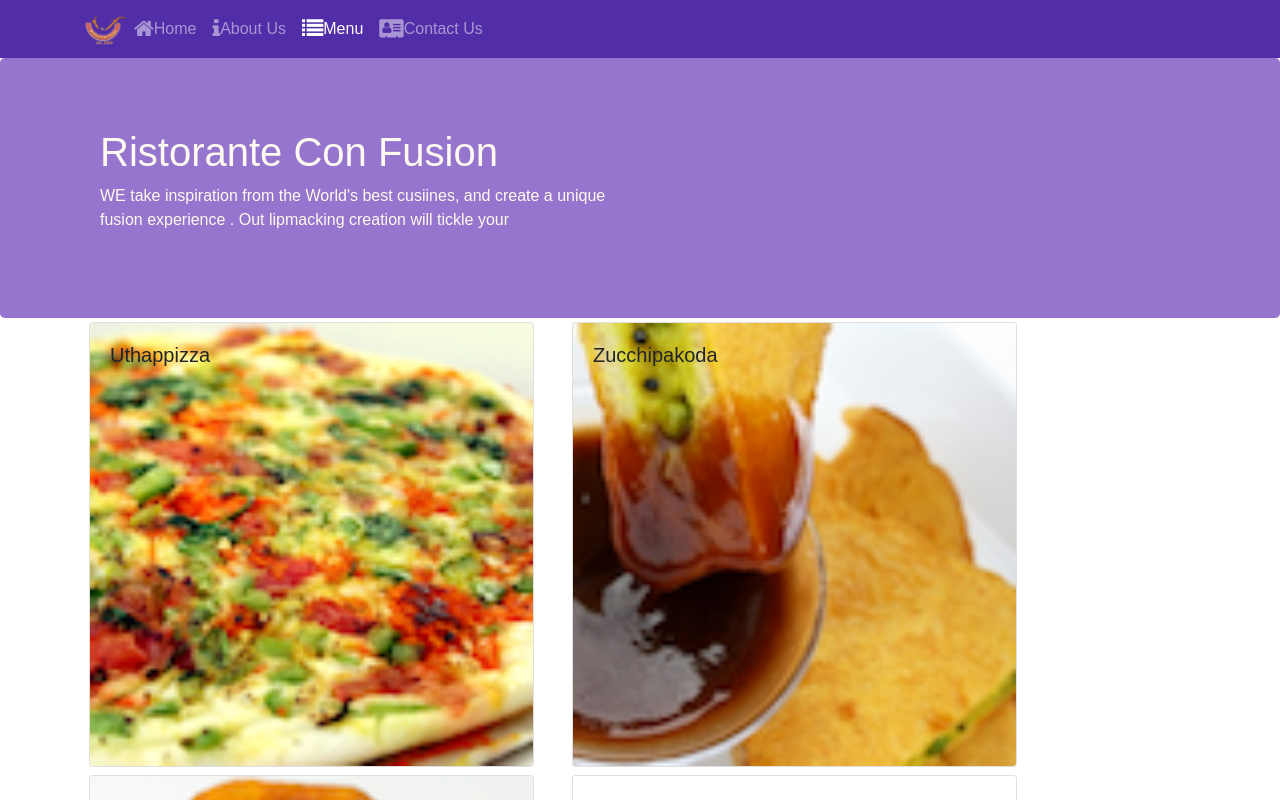
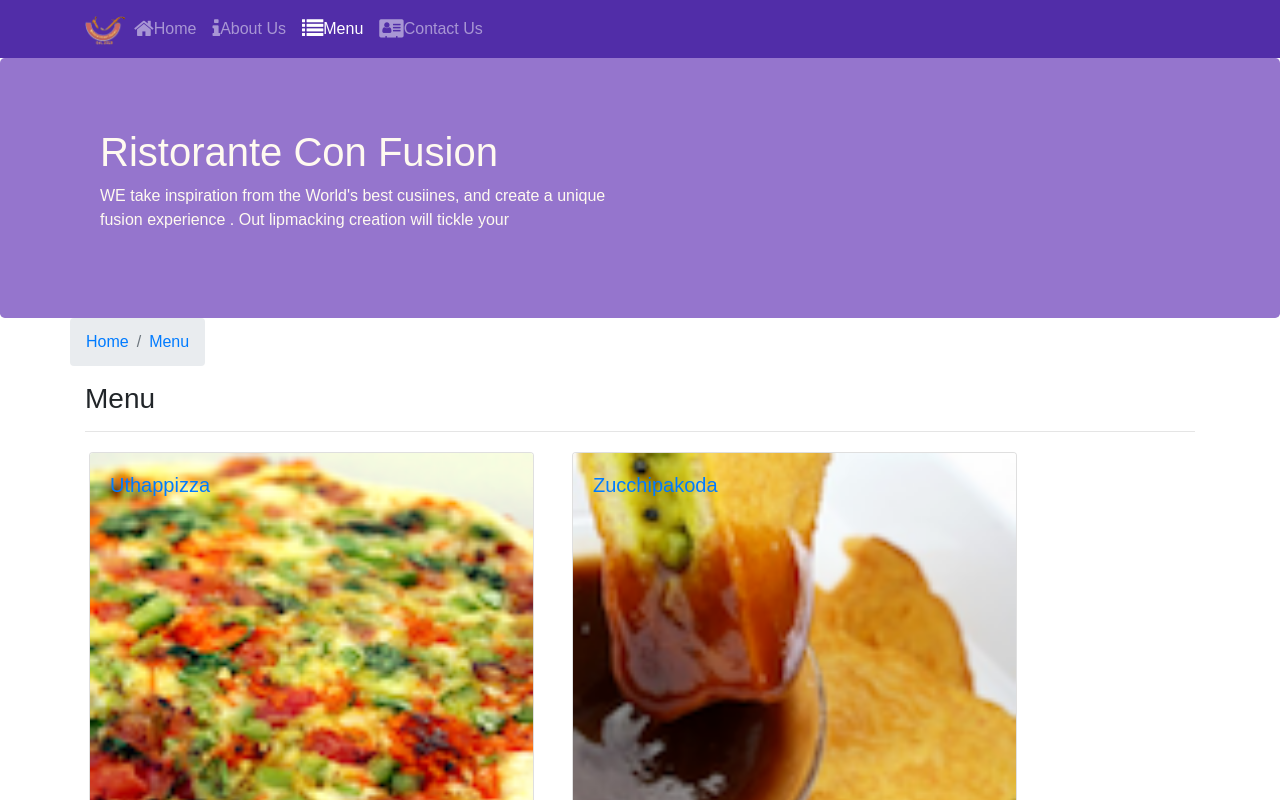
Before and after one commit to webkhushboo/ReactRestaurantApp, a React (Create React App) app: page /menu in a window 1280 px wide. Shown: the top 800 px of the page. Built offline with nearby package versions, Linux system fonts and the light colour scheme.

Commit message:
Single page application part 2

```diff
--- a/src/components/CommentsComponent.js
+++ b/src/components/CommentsComponent.js
@@ -19,13 +19,11 @@ function RenderComments({ comment }) {
 }
 
 const Comments = props => {
-  if (props.dish) {
-    const comments = props.dish.comments.map(comment => {
+  if (props.comments.length > 0) {
+    const comments = props.comments.map(comment => {
       return (
-        <div className="row">
-          <div className="col-12">
-            <RenderComments comment={comment} />
-          </div>
+        <div className="col-12" key={comment.id}>
+          <RenderComments comment={comment} />
         </div>
       );
     });
--- a/src/components/ContactComponent.js
+++ b/src/components/ContactComponent.js
@@ -1,8 +1,21 @@
 import React from "react";
-
+import { Breadcrumb, BreadcrumbItem } from "reactstrap";
+import { Link } from "react-router-dom";
 function Contact(props) {
   return (
     <div className="container">
+      <div className="row">
+        <div className="col-12">
+          <Breadcrumb>
+            <BreadcrumbItem>
+              <Link to="/home">Home</Link>
+            </BreadcrumbItem>
+            <BreadcrumbItem active>
+              <Link to="/contactus">Contact Us</Link>
+            </BreadcrumbItem>
+          </Breadcrumb>
+        </div>
+      </div>
       <div className="row row-content">
         <div className="col-12">
           <h3>Location Information</h3>
--- a/src/components/DishdetailComponent.js
+++ b/src/components/DishdetailComponent.js
@@ -1,5 +1,15 @@
 import React from "react";
-import { Card, CardImg, CardBody, CardTitle, CardText } from "reactstrap";
+import {
+  Card,
+  CardImg,
+  CardBody,
+  CardTitle,
+  CardText,
+  Breadcrumb,
+  BreadcrumbItem
+} from "reactstrap";
+import { Link } from "react-router-dom";
+import Comments from "../components/CommentsComponent";
 
 function RenderDish({ dish }) {
   if (dish != null) {
@@ -19,9 +29,24 @@ function RenderDish({ dish }) {
 
 const DishDetail = props => {
   return (
-    <div className="row">
+    <div className="container">
       <div className="col-12">
-        <RenderDish dish={props.selectedDish} />
+        <Breadcrumb>
+          <BreadcrumbItem>
+            <Link to="/menu">Menu</Link>
+          </BreadcrumbItem>
+          <BreadcrumbItem active>
+            <Link to={`/menu/${props.dish.id}`}>{props.dish.name}</Link>
+          </BreadcrumbItem>
+        </Breadcrumb>
+      </div>
+      <div className="row">
+        <div className="col-6">
+          <RenderDish dish={props.dish} />
+        </div>
+        <div className="col-6">
+          <Comments comments={props.comments} />
+        </div>
       </div>
     </div>
   );
--- a/src/components/MainComponent.js
+++ b/src/components/MainComponent.js
@@ -6,6 +6,7 @@ import { LEADERS } from "../shared/leaders";
 import { PROMOTIONS } from "../shared/promotions";
 import Header from "../components/HeaderComponent";
 import Footer from "../components/FooterComponent";
+import DishDetail from "../components/DishdetailComponent";
 import Contact from "./ContactComponent";
 import Home from "../components/HomeComponent";
 import { Switch, Route, Redirect } from "react-router-dom";
@@ -32,6 +33,22 @@ class Main extends Component {
         />
       );
     };
+
+    const DishWithId = ({ match }) => {
+      return (
+        <DishDetail
+          dish={
+            this.state.dishes.filter(
+              dish => dish.id === parseInt(match.params.dishId, 10)
+            )[0]
+          }
+          comments={this.state.comments.filter(
+            comment => comment.dishId === parseInt(match.params.dishId, 10)
+          )}
+        />
+      );
+    };
+
     return (
       <div>
         <Header />
@@ -41,7 +58,8 @@ class Main extends Component {
             exact
             path="/menu"
             component={() => <Menu dishes={this.state.dishes} />}
-          />{" "}
+          />
+          <Route path="/menu/:dishId" component={DishWithId} />} />
           <Route exact path="/contactus" component={Contact} />} />
           <Redirect to="/home" />
         </Switch>
--- a/src/components/MenuComponent.js
+++ b/src/components/MenuComponent.js
@@ -1,13 +1,23 @@
 import React from "react";
-import { Card, CardImg, CardImgOverlay, CardTitle } from "reactstrap";
+import {
+  Card,
+  CardImg,
+  CardImgOverlay,
+  CardTitle,
+  Breadcrumb,
+  BreadcrumbItem
+} from "reactstrap";
+import { Link } from "react-router-dom";
 
 function RenderMenuItem({ dish }) {
   return (
     <Card>
-      <CardImg width="100%" src={dish.image} alt={dish.name} />
-      <CardImgOverlay>
-        <CardTitle>{dish.name}</CardTitle>
-      </CardImgOverlay>
+      <Link to={`/menu/${dish.id}`}>
+        <CardImg width="100%" src={dish.image} alt={dish.name} />
+        <CardImgOverlay>
+          <CardTitle>{dish.name}</CardTitle>
+        </CardImgOverlay>
+      </Link>
     </Card>
   );
 }
@@ -21,6 +31,20 @@ const Menu = props => {
   });
   return (
     <div className="container">
+      <div className="row">
+        <Breadcrumb>
+          <BreadcrumbItem>
+            <Link to="/home">Home</Link>
+          </BreadcrumbItem>
+          <BreadcrumbItem active>
+            <Link to="/menu">Menu</Link>
+          </BreadcrumbItem>
+        </Breadcrumb>
+        <div className="col-12">
+          <h3>Menu</h3>
+          <hr />
+        </div>
+      </div>
       <div className="row">{menu}</div>
     </div>
   );
--- a/src/shared/leaders.js
+++ b/src/shared/leaders.js
@@ -1,38 +1,42 @@
 export const LEADERS = [
   {
     id: 0,
-      name: 'Peter Pan',
-      image: '/assets/images/alberto.png',
-      designation: 'Chief Epicurious Officer',
-      abbr: 'CEO',
+    name: "Peter Pan",
+    image: "/assets/images/alberto.png",
+    designation: "Chief Epicurious Officer",
+    abbr: "CEO",
     featured: false,
-      description: "Our CEO, Peter, credits his hardworking East Asian immigrant parents who undertook the arduous journey to the shores of America with the intention of giving their children the best future. His mother's wizardy in the kitchen whipping up the tastiest dishes with whatever is available inexpensively at the supermarket, was his first inspiration to create the fusion cuisines for which The Frying Pan became well known. He brings his zeal for fusion cuisines to this restaurant, pioneering cross-cultural culinary connections."
+    description:
+      "Our CEO, Peter, credits his hardworking East Asian immigrant parents who undertook the arduous journey to the shores of America with the intention of giving their children the best future. His mother's wizardy in the kitchen whipping up the tastiest dishes with whatever is available inexpensively at the supermarket, was his first inspiration to create the fusion cuisines for which The Frying Pan became well known. He brings his zeal for fusion cuisines to this restaurant, pioneering cross-cultural culinary connections."
   },
   {
     id: 1,
-      name: 'Dhanasekaran Witherspoon',
-      image: '/assets/images/alberto.png',
-      designation: 'Chief Food Officer',
-      abbr: 'CFO',
+    name: "Dhanasekaran Witherspoon",
+    image: "/assets/images/alberto.png",
+    designation: "Chief Food Officer",
+    abbr: "CFO",
     featured: false,
-      description: 'Our CFO, Danny, as he is affectionately referred to by his colleagues, comes from a long established family tradition in farming and produce. His experiences growing up on a farm in the Australian outback gave him great appreciation for varieties of food sources. As he puts it in his own words, Everything that runs, wins, and everything that stays, pays!'
+    description:
+      "Our CFO, Danny, as he is affectionately referred to by his colleagues, comes from a long established family tradition in farming and produce. His experiences growing up on a farm in the Australian outback gave him great appreciation for varieties of food sources. As he puts it in his own words, Everything that runs, wins, and everything that stays, pays!"
   },
   {
     id: 2,
-      name: 'Agumbe Tang',
-      image: '/assets/images/alberto.png',
-      designation: 'Chief Taste Officer',
-      abbr: 'CTO',
+    name: "Agumbe Tang",
+    image: "/assets/images/alberto.png",
+    designation: "Chief Taste Officer",
+    abbr: "CTO",
     featured: false,
-      description: 'Blessed with the most discerning gustatory sense, Agumbe, our CFO, personally ensures that every dish that we serve meets his exacting tastes. Our chefs dread the tongue lashing that ensues if their dish does not meet his exacting standards. He lives by his motto, You click only if you survive my lick.'
+    description:
+      "Blessed with the most discerning gustatory sense, Agumbe, our CFO, personally ensures that every dish that we serve meets his exacting tastes. Our chefs dread the tongue lashing that ensues if their dish does not meet his exacting standards. He lives by his motto, You click only if you survive my lick."
   },
   {
     id: 3,
-      name: 'Alberto Somayya',
-      image: '/assets/images/alberto.png',
-      designation: 'Executive Chef',
-      abbr: 'EC',
+    name: "Khushboo Agrawal",
+    image: "/assets/images/alberto.png",
+    designation: "Executive Chef",
+    abbr: "EC",
     featured: true,
-      description: 'Award winning three-star Michelin chef with wide International experience having worked closely with whos-who in the culinary world, he specializes in creating mouthwatering Indo-Italian fusion experiences. He says, Put together the cuisines from the two craziest cultures, and you get a winning hit! Amma Mia!'
+    description:
+      "Award winning three-star Michelin chef with wide International experience having worked closely with whos-who in the culinary world, he specializes in creating mouthwatering Indo-Italian fusion experiences. He says, Put together the cuisines from the two craziest cultures, and you get a winning hit! Amma Mia!"
   }
 ];
```
Also changed, not shown: public/assets/images/alberto.png. Lines whose indentation alone changed are shown as unchanged.
